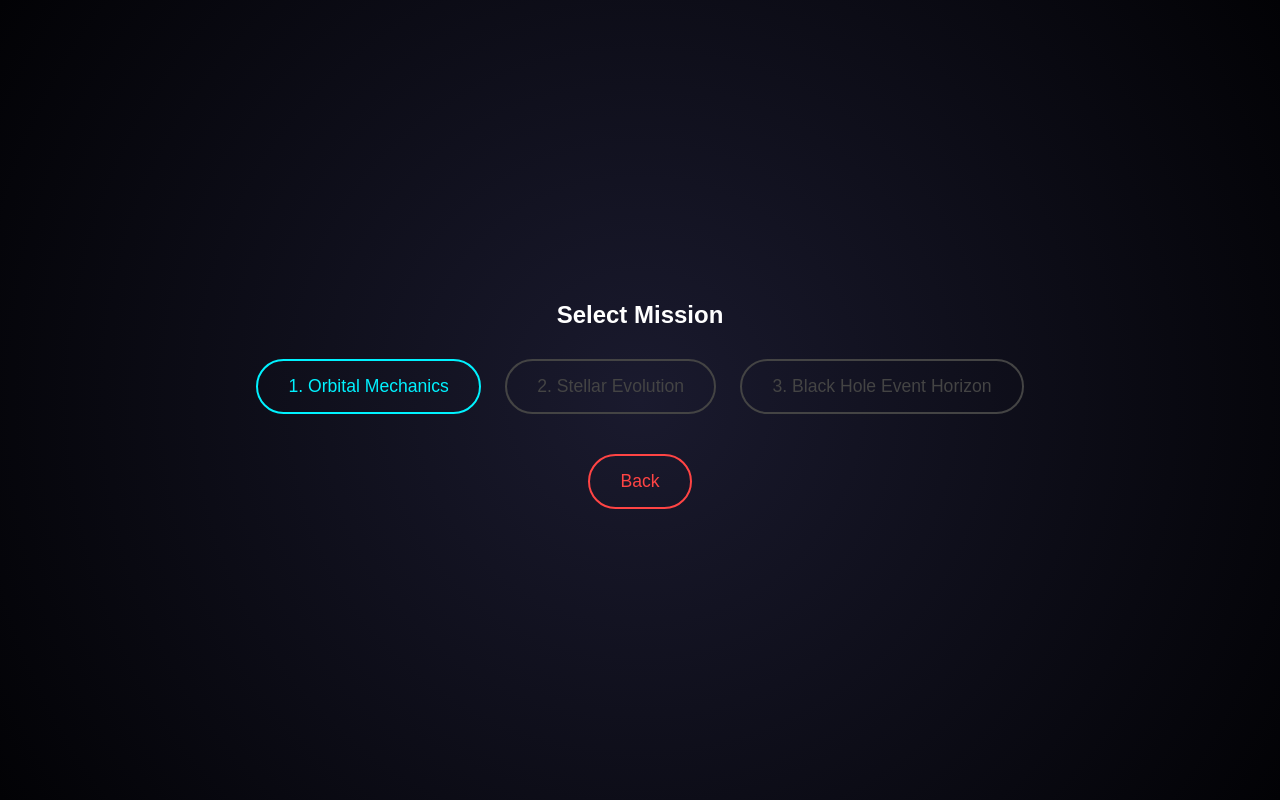
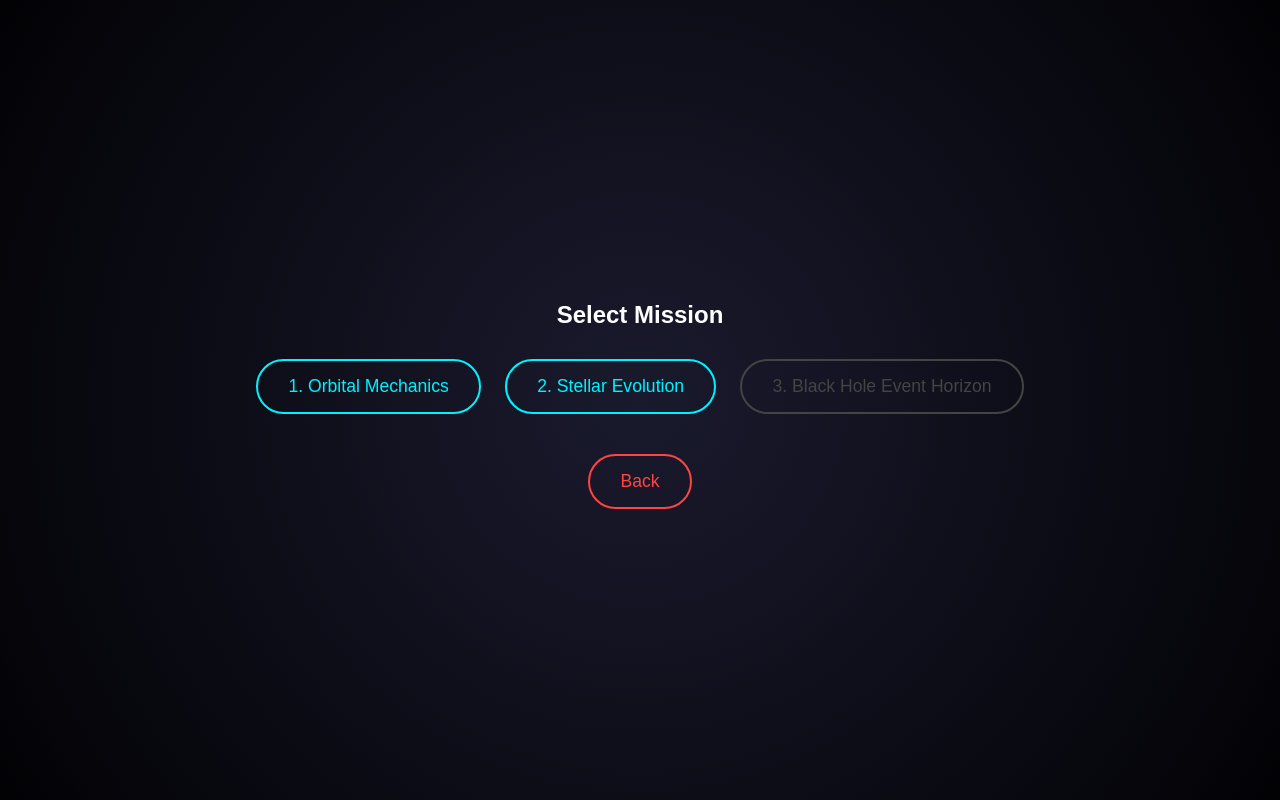
Before and after one commit to mirzatesenjanov1-ship-it/astro-physics-game, a plain HTML site: page index.html in a window 1280 px wide. Both pictures are taken after a click on the button "Start Mission". Drawn offline with Linux system fonts and the light colour scheme.

Commit message:
Enable button for Stellar Evolution mission

```diff
--- a/index.html
+++ b/index.html
@@ -21,7 +21,7 @@
         <h2>Select Mission</h2>
         <div class="level-grid">
             <button onclick="startLevel(1)">1. Orbital Mechanics</button>
-            <button disabled>2. Stellar Evolution</button>
+            <button onclick="startLevel(2)">2. Stellar Evolution</button>
             <button disabled>3. Black Hole Event Horizon</button>
         </div>
         <button class="back-btn" onclick="backToMenu()">Back</button>
```
